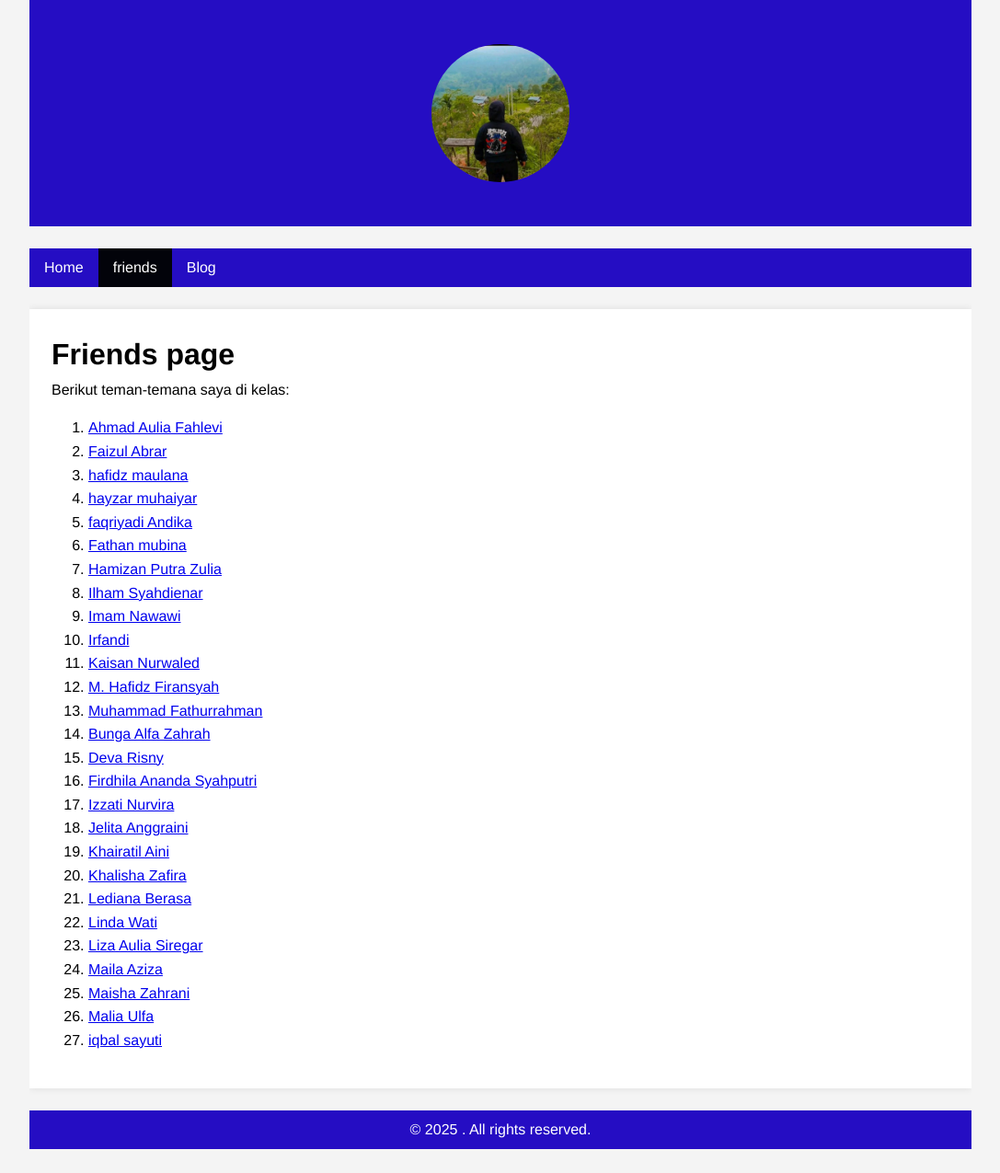
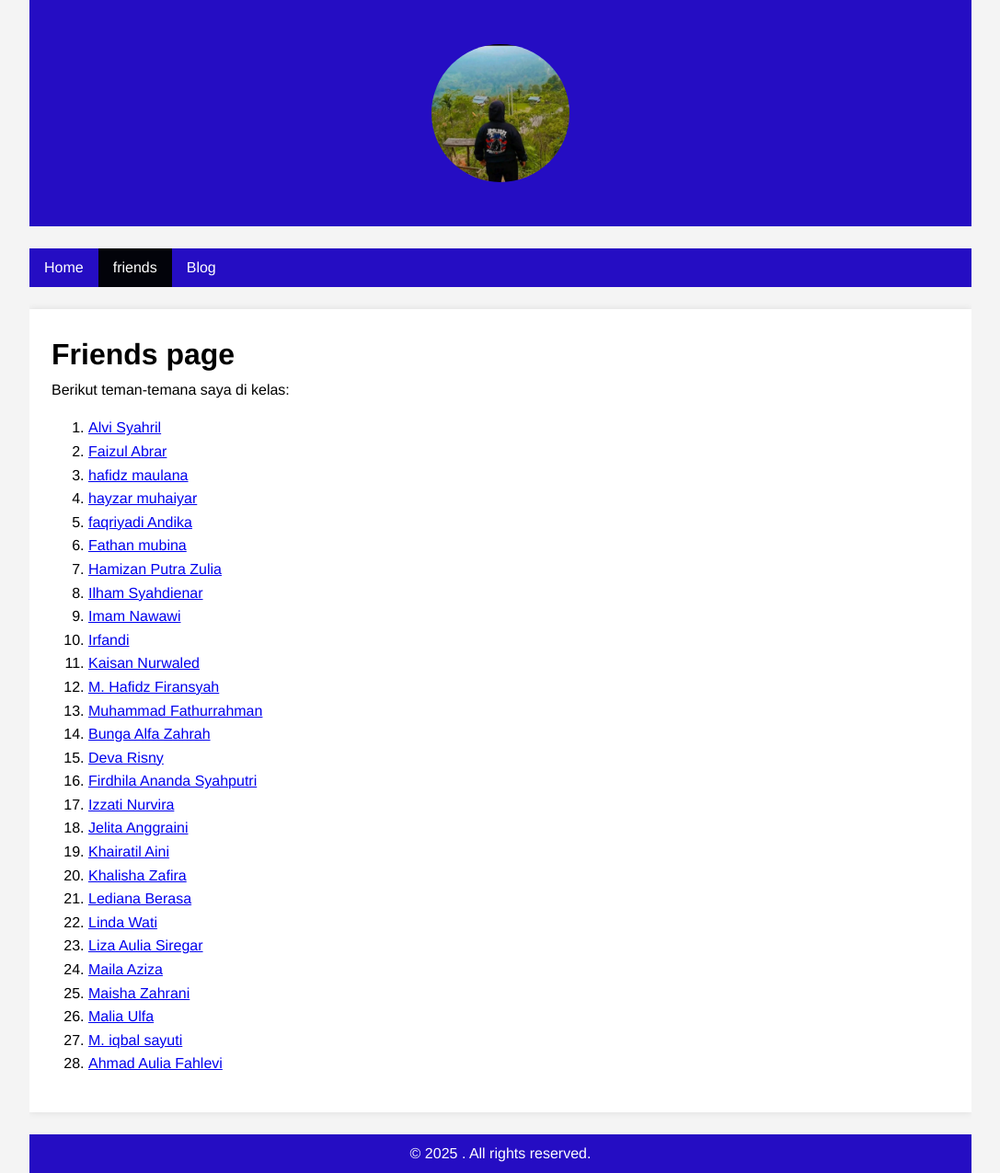
Before and after one commit to faqriyadiandika/faqriyadiandika.github.io, a Jekyll site: the page built from friends.md, in a window 1280 px wide. Shown: the whole page at 92% size, without its empty margins (96-1183 px from the left). Built offline with Jekyll 4.4.1, drawn with Linux system fonts in a browser that asks for light colours; before the commit the page ends 1249 px from its top, so only the background shows below that; some of the changed lines change nothing that is shown.

Commit message:
update friend

```diff
--- a/friends.md
+++ b/friends.md
@@ -5,7 +5,7 @@ title: friends
 
 # Friends page
 Berikut teman-temana saya di kelas:
-1. [Ahmad Aulia Fahlevi](https://alvi0syahril.github.io)
+1. [Alvi Syahril](https://alvi0syahril.github.io)
 2. [Faizul Abrar](https://faizul-abrar.github.io)
 3. [hafidz maulana](https://hafidzmaulana28.github.io)
 4. [hayzar muhaiyar](https://hayzarmuhaiyar0101.github.io)
@@ -31,4 +31,5 @@ Berikut teman-temana saya di kelas:
 25. [Maila Aziza](https://mailaazizaa.github.io)
 26. [Maisha Zahrani](https://maishazahrani.github.io)
 27. [Malia Ulfa](https://maliaulfa2.github.io)
-28. [iqbal sayuti](https://iqbalsayuti0.github.io)
+28. [M. iqbal sayuti](https://iqbalsayuti0.github.io)
+29. [Ahmad Aulia Fahlevi](https://lepii1.github.io/)
```
